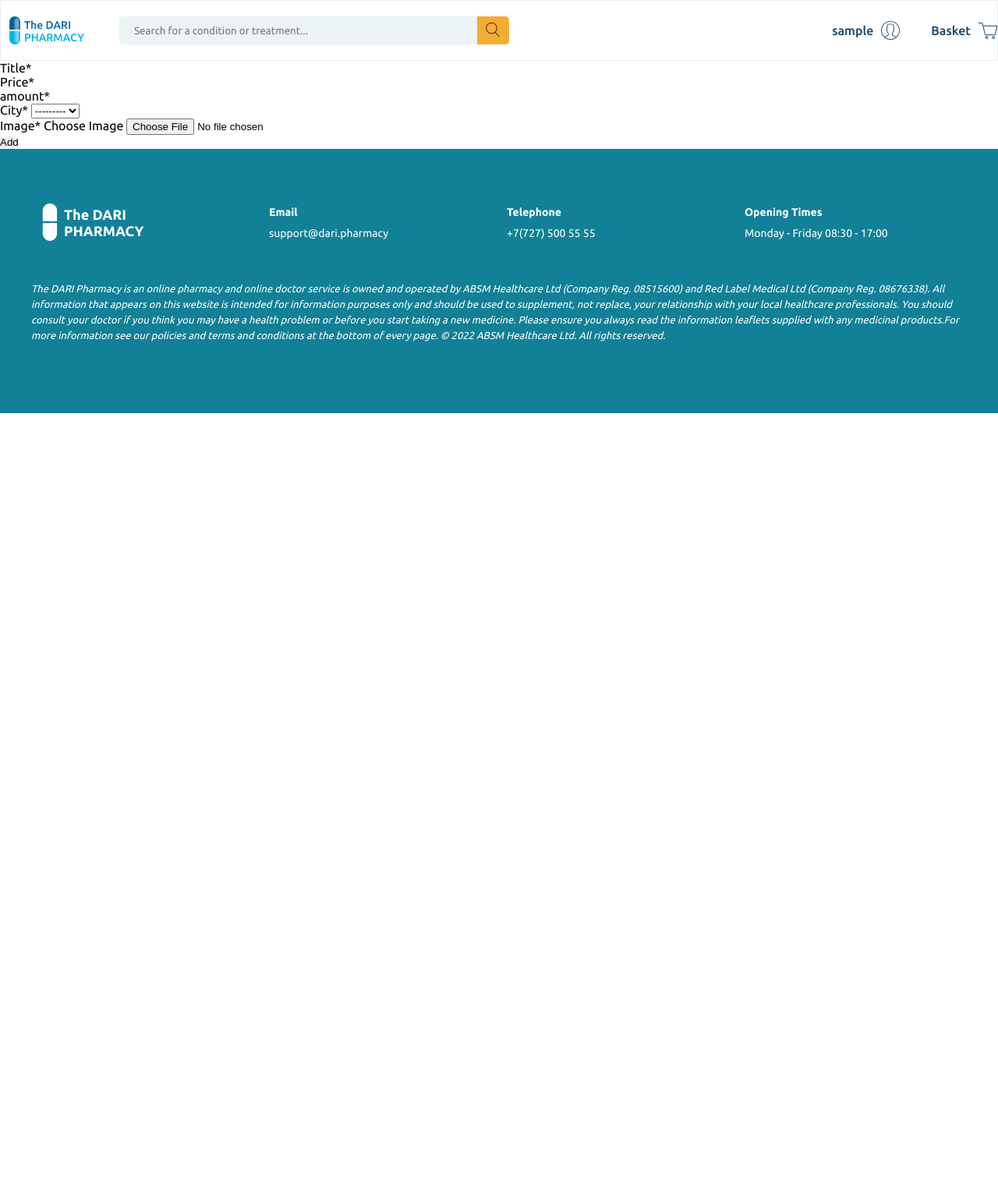
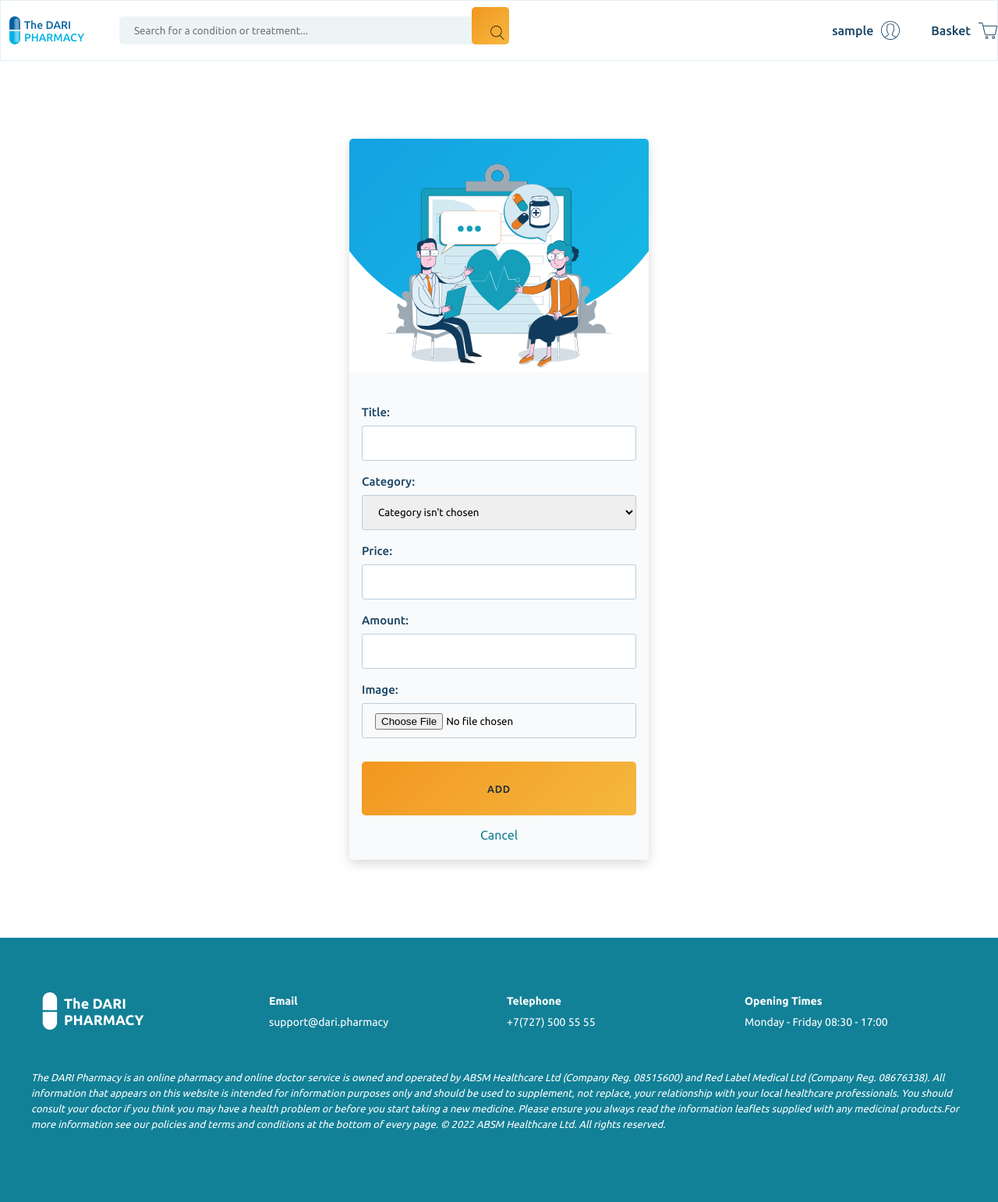
Before and after one commit to MegaMinInKZ/DB2-Final-Project, a Django app: page /add-new-product/ in a window 1280 px wide. Shown: the whole page at 78% size. Before the commit the page ends 530 px from the top, so only its background shows below. Run offline with Django 4.2, Linux system fonts and the light colour scheme; the visitor is signed in with stand-in values (Sample User, id 1); data that the repository does not hold is empty.

Commit message:
risking with project

```diff
--- a/db/dari/forms.py
+++ b/db/dari/forms.py
@@ -30,18 +30,31 @@ class UpdateUserForm(forms.ModelForm):
         model = User
         fields = ['email', 'first_name', 'last_name']
 
-def validate_image(image):
-    # filesize = image.file.size
-    width, height = get_image_dimensions(image.file)
-    # if filesize > 2 * 1024 * 1024:
-    #     raise forms.ValidationError(_("Image size cannot be more than 2 MB"), params={'value': image})
-    if width > 1000 or height > 1000 or height < 100 or width < 100:
-        raise forms.ValidationError("Image's height, width should be less than 1000px and more than 100px", params={'value': image})
-    return image
+class AddProductForm(forms.ModelForm):
+    class Meta:
+        model = Product
+        fields = ('title', 'category', 'price', 'amount', 'Image')
+        widgets = {
+            'title': forms.TextInput(attrs={'class': 'full-width',
+                                            'required': True,}),
+            'category': forms.Select(attrs={'class': 'full-width',
+                                            'required': True}),
+            'price': forms.NumberInput(attrs={'class': 'full-width',
+                                              'required': True}),
+            'amount': forms.NumberInput(attrs={'class': 'full-width',
+                                              'required': True}),
+            'Image': forms.ClearableFileInput(attrs={'class': 'full-width',
+                                               'required': True})
+        }
+    def __init__(self, *args, **kwargs ):
+        super().__init__(*args, **kwargs)
+        self.fields['category'].empty_label = "Category isn't chosen"
 
-class AddProductForm(forms.Form):
-    title = forms.CharField(max_length=255)
-    price = forms.IntegerField(validators=[MinValueValidator(0)])
-    amount = forms.IntegerField(validators=[MinValueValidator(0)])
-    Image = forms.ImageField(validators=[validate_image])
-    category = forms.ModelChoiceField(queryset=Category.objects.all())
+    def clean_Image(self):
+        image = self.cleaned_data['Image']
+        width, height = get_image_dimensions(image.file)
+        if width > 1000 or height > 1000 or height < 100 or width < 100:
+            raise forms.ValidationError("Image height, width should be less than 1000px and more than 100px")
+        if image.size > 0.5 * 1024 * 1024:
+            raise forms.ValidationError("Image size should be less than 2MB")
+        return image
--- /dev/null
+++ b/db/dari/static/css/add_product.css
@@ -0,0 +1,135 @@
+@import url('https://fonts.googleapis.com/css2?family=Ubuntu:wght@300;400;500;700&display=swap');
+
+
+* {
+    box-sizing: border-box;
+    font-family: 'Ubuntu';
+}
+a {
+    text-decoration: none;
+}
+input {
+    outline: none;
+    height: 45px;
+    padding: 12px 16px;
+    border: 1px solid #bdcedb;
+    border-radius: 3px;
+}
+button {
+    outline: none;
+    border: none;
+}
+.text-left {
+    text-align: left;
+}
+
+.wrapper-login {
+}
+.wrap-login {
+    margin: 100px 0;
+}
+.block-login {
+    width: 384px;
+    margin: 0 auto;
+    text-align: center;
+    overflow: hidden;
+
+    border-radius: 5px;
+    box-shadow: rgba(0, 0, 0, 0.15) 0px 5px 15px 0px;
+}
+.login-card-graphics {
+    width: 384px;
+    height: 300px;
+
+    flex-shrink: 1;
+    min-height: 15rem;
+    overflow: hidden;
+    overflow-x: hidden;
+    overflow-y: hidden;
+    padding: 2rem 3rem 0;
+    position: relative;
+
+}
+.login-card-graphics::before {
+    background: linear-gradient(-45deg,#16bce5,#1496e1);
+    border-radius: 50%;
+    bottom: 20%;
+    content: "";
+    height: 30rem;
+    left: 50%;
+    position: absolute;
+    transform: translateX(-50%) scale(1);
+    width: 30rem;
+    z-index: -1;
+}
+.login-card-content {
+    background-color: #f8fafb;
+    padding: 24px 16px;
+
+    width: 384px;
+    height: 625px;
+}
+form label{
+    font-weight: 500;
+    font-size: 15px;
+    color: #184363;
+    margin: 18px 0 9px;
+}
+form button {
+    background-image: linear-gradient(-45deg,#f5b840,#f2971f);
+    border-radius: 5px;
+
+    width: 352px;
+    height: 69px;
+    padding: 24px;
+    margin-top: 30px;
+
+    font-weight: 500;
+    font-size: 13px;
+    color: #172b3a;
+    text-transform: uppercase;
+    letter-spacing: .7px;
+
+    transition: transform .3s ease;
+}
+form button:hover {
+    transform: scale(1.05);
+}
+.wrap-link {
+    margin-top: 16px;
+}
+.link-text {
+    color: #128094 !important;
+    cursor: pointer;
+}
+form select{
+    outline: none;
+    width: 352px;
+    height: 45px;
+    padding: 12px 16px;
+    border: 1px solid #bdcedb;
+    border-radius: 3px;
+}
+option{
+    outline: none;
+    height: 45px;
+    padding: 12px 16px;
+    border: 1px solid #bdcedb;
+    border-radius: 3px;
+}
+.full-width{
+    width: 352px;
+}
+p{
+    display: flex;
+    flex-direction: column;
+    align-items: flex-start;
+}
+form li{
+    color: red;
+    text-align: start;
+    margin: 16px 0px 0px;
+}
+ul {
+    list-style-type: none;
+}
--- a/db/dari/static/css/register.css
+++ b/db/dari/static/css/register.css
@@ -95,3 +95,7 @@ button {
 .register-submit-btn:hover {
     transform: scale(1.05);
 }
+.error-message{
+    color: red;
+    font-family: 'Ubuntu';
+}
--- a/db/dari/templates/product/add_product.html
+++ b/db/dari/templates/product/add_product.html
@@ -1,29 +1,28 @@
 {% extends 'product/base.html' %}
-{% block content%}
-<form action="{% url 'add-new-product' %}" method="post" enctype="multipart/form-data">
-    {% csrf_token %}
-        <div class="form_attribute_container full">
-            <span>Title*</span>
-            <input type="text" name="title" maxlength="255" required id="id_title">
+{% load static %}
+{% block scripts %}
+    <link type="text/css" rel="stylesheet" href="{% static 'css/add_product.css' %}">
+{% endblock %}
+
+{% block content %}
+    <div class="wrapper-login">
+        <div class="wrap-login">
+            <div class="block-login">
+                <div class="login-card-graphics">
+                    <img width="288px" height="261px" src="{% static 'images/consultation-start.svg' %}" alt="">
+                </div>
+                <div class="login-card-content">
+                    <form action="{% url 'add-new-product' %}" method="post" enctype="multipart/form-data">
+                        {% csrf_token %}
+                        {{form.as_p}}
+                        <button type="submit">Add</button>
+                    </form>
+                    <div class="wrap-link"><a href="{% url 'profile' %}" class="link-text">Cancel</a></div>
+                </div>
+            </div>
         </div>
-        <div class="form_attribute_container half">
-            <span>Price*</span>
-            <input type="number" name="price" required id="id_price">
-        </div>
-        <div class="form_attribute_container half">
-            <span>amount*</span>
-            <input type="number" name="amount" required id="id_amount">
-        </div>
+    </div>
 
-        <div class="form_attribute_container half">
-            <span>City*</span>
-            {{form.category}}
-        </div>
-        <div class="form_attribute_container half">
-            <span>Image*</span>
-            <label for="id_main_image">Choose Image</label>
-            <input type="file" name="Image" accept="image/*" required id="id_main_image">
-        </div>
-    <button type="submit">Add</button>
-</form>
+
+
 {% endblock %}
--- a/db/dari/templates/product/profile.html
+++ b/db/dari/templates/product/profile.html
@@ -24,6 +24,7 @@
         <div class="staff-block">
             <a href="{% url 'delete-unvisited-users' %}" class="purchase-check basket-buttons">Delete unvisited users</a>
             <a href="{% url 'delete-unused-product' %}" class="purchase-check basket-buttons">Delete unused products</a>
+            <a href="{% url 'add-new-product' %}" class="purchase-check basket-buttons">Add new Product</a>
         </div>
     {% endif %}
     <section class="wrap-purchase">
--- a/db/dari/views.py
+++ b/db/dari/views.py
@@ -67,8 +67,9 @@ def register(request):
             context['last_name'] = request.POST.get('last_name')
             context['username'] = request.POST.get('username')
             context['email'] = request.POST.get('email')
-            context['error'] = True
-
+    else:
+        form = RegisterForm()
+    context['form'] = form
     return render(request, 'product/register.html', context)
 
 def login_(request):
@@ -210,9 +211,15 @@ def add_product(request):
         return redirect('home')
     if request.method == 'POST':
         form = AddProductForm(request.POST, request.FILES)
+        context['Image'] = request.FILES.get('Image')
+        context['title'] = request.POST.get('title')
+        context['category_id'] = request.POST.get('category')
+        context['category_name'] = Category.objects.get(pk=context['category_id'])
         if form.is_valid():
             Product.objects.create(**form.cleaned_data).save()
             return redirect('profile')
+        else:
+            messages.error(request, form.errors)
     else:
         form = AddProductForm()
     context['title'] = 'Add a new Product'
```
Also changed, not shown: db/dari/templates/product/basket.html (+11 -11 lines), db/dari/templates/product/register.html (+18 -1 lines), db/media/purchase/63.txt (added, +7 -0 lines), db/media/purchase/64.txt (added, +7 -0 lines), db/media/product/2022/05/21/1605004649-adex-gel.jpg (added).
